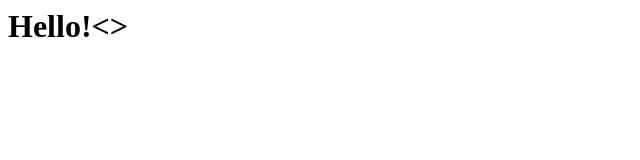
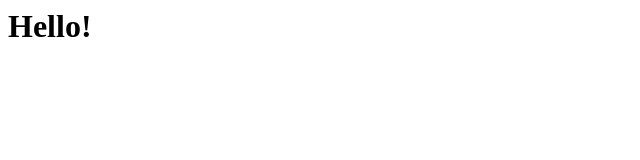
Before and after one commit to spontantula/examinator, a plain HTML site: page index.html in a window 1280 px wide. Shown: the full height of the page, 0-640 px from the left. Drawn offline with Linux system fonts and the light colour scheme.

Commit message:
Update index.html

```diff
--- a/index.html
+++ b/index.html
@@ -1 +1 @@
-<h1>Hello!<>
+<h1>Hello!</h1>
```
